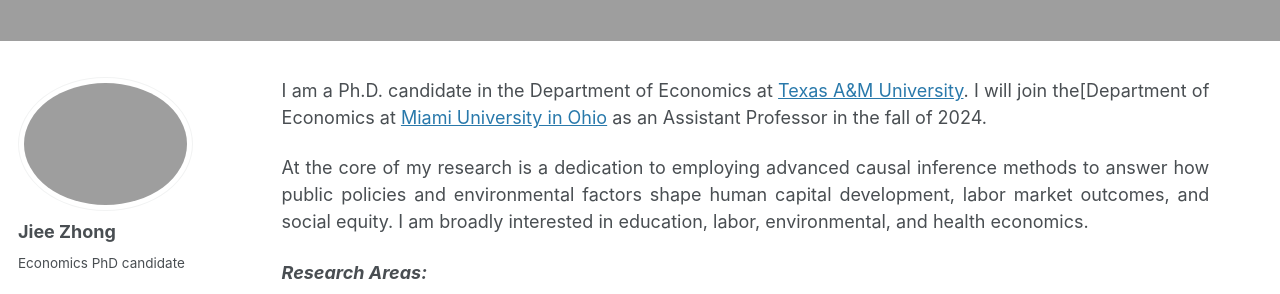
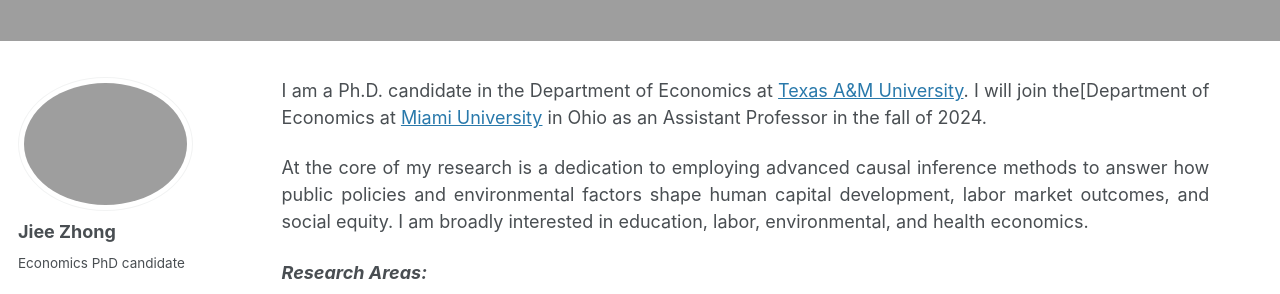
Before and after one commit to jieezhong/jieezhong.github.io, a Jekyll site: the page built from _pages/about.md, in a window 1280 px wide. Shown: the part 171-465 px from the top of the page. Built offline with Jekyll 4.4.1, drawn with Linux system fonts in a browser that asks for light colours; some web fonts are replaced.

```diff
--- a/_pages/about.md
+++ b/_pages/about.md
@@ -5,7 +5,7 @@ header:
   overlay_image: beach_oregon3.jpg
 ---
 
-I am a Ph.D. candidate in the Department of Economics at [Texas A&M University](https://liberalarts.tamu.edu/economics/). I will join the[Department of Economics at [Miami University in Ohio](https://miamioh.edu/fsb/directory/?up=/query/all/all/Economics/all) as an Assistant Professor in the fall of 2024.
+I am a Ph.D. candidate in the Department of Economics at [Texas A&M University](https://liberalarts.tamu.edu/economics/). I will join the[Department of Economics at [Miami University](https://miamioh.edu/fsb/directory/?up=/query/all/all/Economics/all) in Ohio as an Assistant Professor in the fall of 2024.
 
 At the core of my research is a dedication to employing advanced causal inference methods to answer how public policies and environmental factors shape human capital development, labor market outcomes, and social equity. I am broadly interested in education, labor, environmental, and health economics.
 
```
